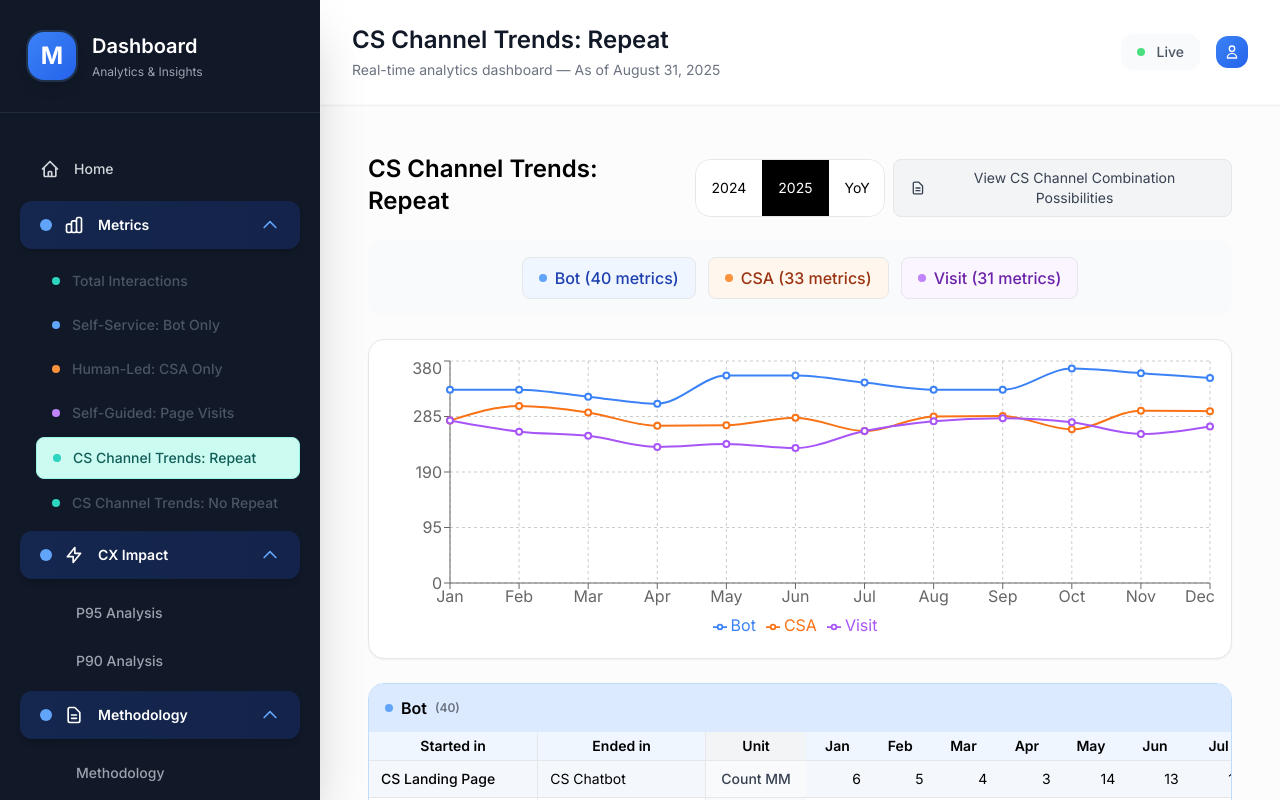
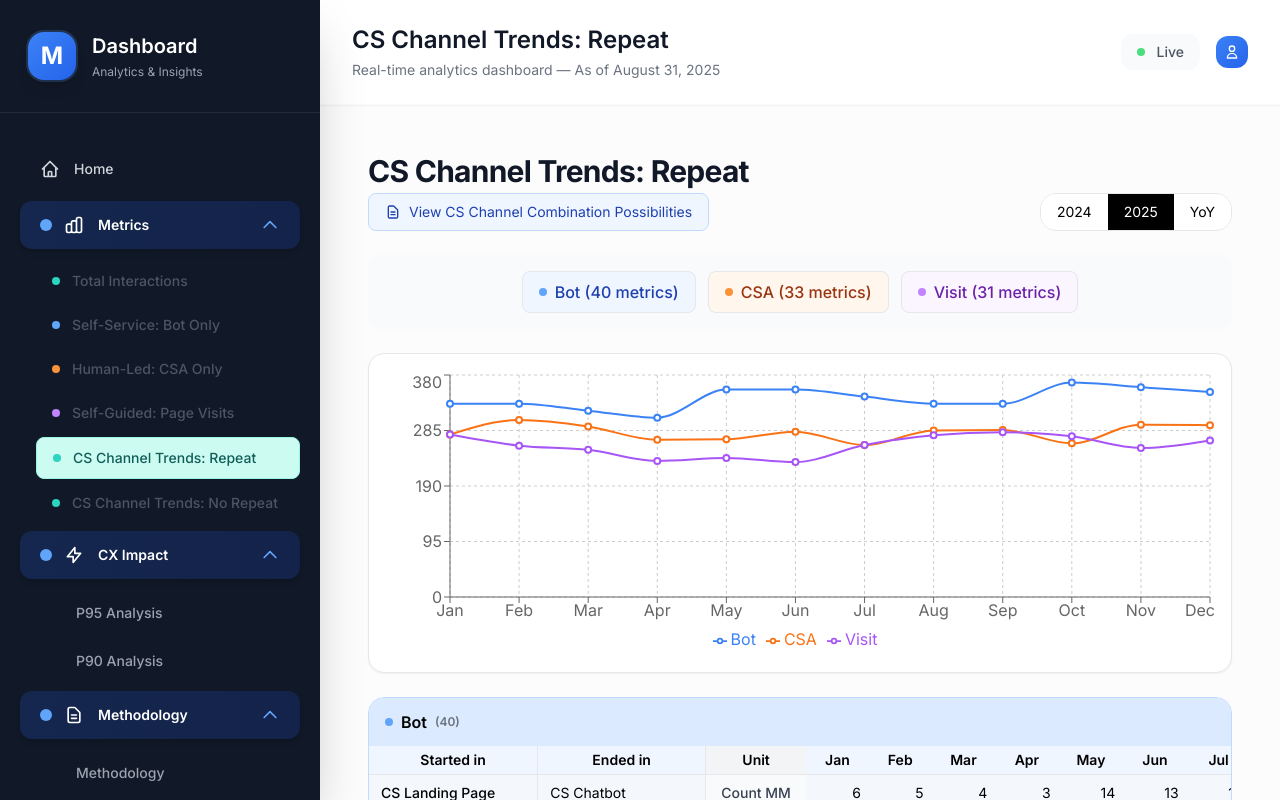
Before and after one commit to ai-native-lab-dev/metrics-mock-v1, a React (Create React App) app: page / in a window 1280 px wide. Both pictures are taken after a click on the button "CS Channel Trends: Repeat". Shown: the top 800 px of the page. Built offline with nearby package versions, Linux system fonts and the light colour scheme.

Commit message:
style(cs-channel-trends): increase title prominence and pastelify rules button

```diff
--- a/src/views/CSChannelTrends.tsx
+++ b/src/views/CSChannelTrends.tsx
@@ -236,20 +236,23 @@ export default function CSChannelMatrix({ type, onNavigate }: CSChannelMatrixPro
     <div className="w-full p-4 space-y-6">
       <header className="flex flex-col gap-3 sm:flex-row sm:items-end sm:justify-between">
         <div className="space-y-1">
-          <h1 className="text-2xl font-semibold">CS Channel Trends: {type === "repeat" ? "Repeat" : "No Repeat"}</h1>
+          <h1 className="text-3xl font-bold tracking-tight text-gray-900">CS Channel Trends: {type === "repeat" ? "Repeat" : "No Repeat"}</h1>
           {/* Description intentionally minimal per request */}
+          <div className="mt-2">
+            <button
+              onClick={() => onNavigate('channel-matrix-rules')}
+              className="inline-flex items-center gap-2 px-4 py-2 text-sm rounded-lg bg-blue-50 hover:bg-blue-100 text-blue-800 border border-blue-200 transition-colors"
+              aria-label="View CS Channel Combination Possibilities"
+            >
+              <svg className="w-4 h-4" fill="none" stroke="currentColor" viewBox="0 0 24 24">
+                <path strokeLinecap="round" strokeLinejoin="round" strokeWidth={2} d="M9 12h6m-6 4h6m2 5H7a2 2 0 01-2-2V5a2 2 0 012-2h5.586a1 1 0 01.707.293l5.414 5.414a1 1 0 01.293.707V19a2 2 0 01-2 2z" />
+              </svg>
+              View CS Channel Combination Possibilities
+            </button>
+          </div>
         </div>
         <div className="flex flex-col sm:flex-row gap-2">
           <ViewToggle />
-          <button
-            onClick={() => onNavigate('channel-matrix-rules')}
-            className="px-4 py-2 text-sm bg-gray-100 hover:bg-gray-200 text-gray-700 rounded-lg border flex items-center gap-2 transition-colors"
-          >
-            <svg className="w-4 h-4" fill="none" stroke="currentColor" viewBox="0 0 24 24">
-              <path strokeLinecap="round" strokeLinejoin="round" strokeWidth={2} d="M9 12h6m-6 4h6m2 5H7a2 2 0 01-2-2V5a2 2 0 012-2h5.586a1 1 0 01.707.293l5.414 5.414a1 1 0 01.293.707V19a2 2 0 01-2 2z" />
-            </svg>
-            View CS Channel Combination Possibilities
-          </button>
         </div>
       </header>
 
```
